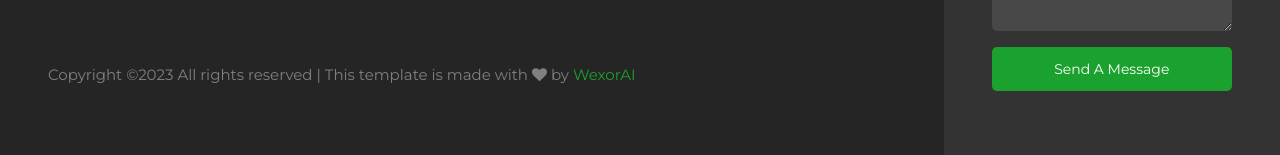
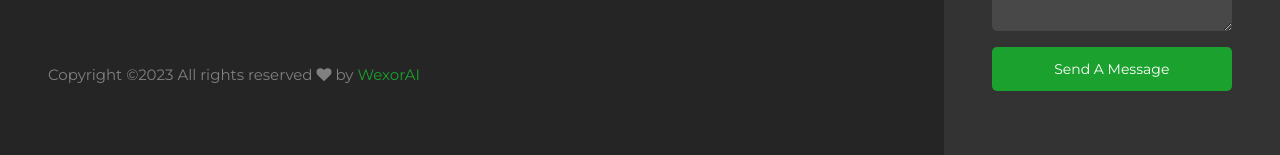
Before and after one commit to WexorAI/aafc, a plain HTML site: page about.html in a window 1280 px wide. Shown: the part 4665-4820 px from the top of the page. Drawn offline with Linux system fonts and the light colour scheme; some packages are replaced by stand-ins of ours; no server answers.

Commit message:
| This template is made with  changed

```diff
--- a/about.html
+++ b/about.html
@@ -474,7 +474,7 @@
 						<div class="row mt-md-5">
 							<div class="col-md-12">
 								<p class="copyright"><!-- Link back to Colorlib can't be removed. Template is licensed under CC BY 3.0. -->
-					  Copyright &copy;<script>document.write(new Date().getFullYear());</script> All rights reserved | This template is made with <i class="fa fa-heart" aria-hidden="true"></i> by <a href="https://wexorai.com" target="_blank">WexorAI</a>
+					  Copyright &copy;<script>document.write(new Date().getFullYear());</script> All rights reserved <i class="fa fa-heart" aria-hidden="true"></i> by <a href="https://wexorai.com" target="_blank">WexorAI</a>
 					  <!-- Link back to Colorlib can't be removed. Template is licensed under CC BY 3.0. --></p>
 							</div>
 						</div>
```
Also changed, not shown: blog-single.html (+1 -1 lines), blog.html (+1 -1 lines), cases.html (+1 -1 lines), index.html (+1 -1 lines), services.html (+1 -1 lines).
